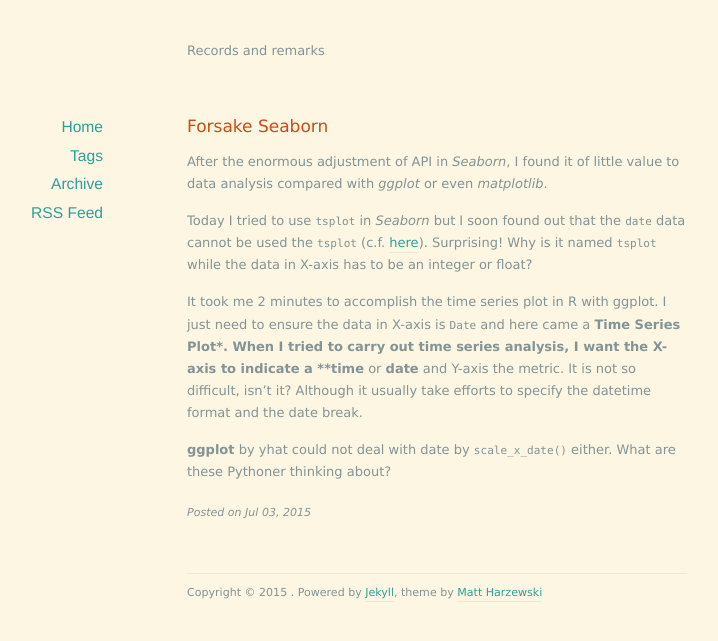
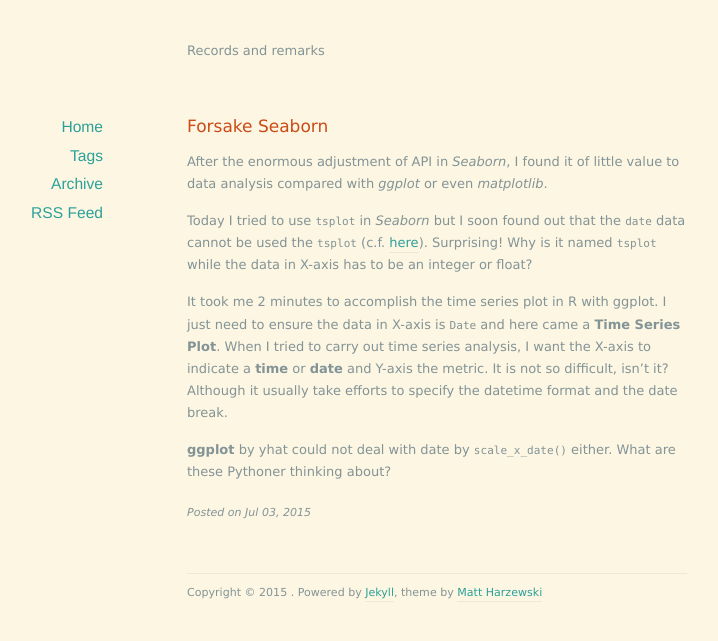
Before and after one commit to zhuzelong/zhuzelong.github.io, a Jekyll site: the page built from _posts/2015-07-03-forsake-seaborn.md, in a window 1280 px wide. Shown: the top 641 px of the page, without its empty margins (203-921 px from the left). Built offline with Jekyll 4.4.1, drawn with Linux system fonts in a browser that asks for light colours; nearby versions of some CDN libraries.

Commit message:
Fix posts

```diff
--- a/_posts/2015-07-03-forsake-seaborn.md
+++ b/_posts/2015-07-03-forsake-seaborn.md
@@ -10,7 +10,7 @@
 
 Today I tried to use `tsplot` in *Seaborn* but I soon found out that the `date` data cannot be used the `tsplot` (c.f. [here](http://stackoverflow.com/questions/22795348/plotting-time-series-data-with-seaborn/22798911#22798911)). Surprising! Why is it named `tsplot` while the data in X-axis has to be an integer or float?
 
-It took me 2 minutes to accomplish the time series plot in R with ggplot. I just need to ensure the data in X-axis is `Date` and here came a **Time Series Plot*. When I tried to carry out time series analysis, I want the X-axis to indicate a **time** or **date** and Y-axis the metric. It is not so difficult, isn't it? Although it usually take efforts to specify the datetime format and the date break.
+It took me 2 minutes to accomplish the time series plot in R with ggplot. I just need to ensure the data in X-axis is `Date` and here came a **Time Series Plot**. When I tried to carry out time series analysis, I want the X-axis to indicate a **time** or **date** and Y-axis the metric. It is not so difficult, isn't it? Although it usually take efforts to specify the datetime format and the date break.
 
 
 **ggplot** by yhat could not deal with date by `scale_x_date()` either. What are these Pythoner thinking about?
```
